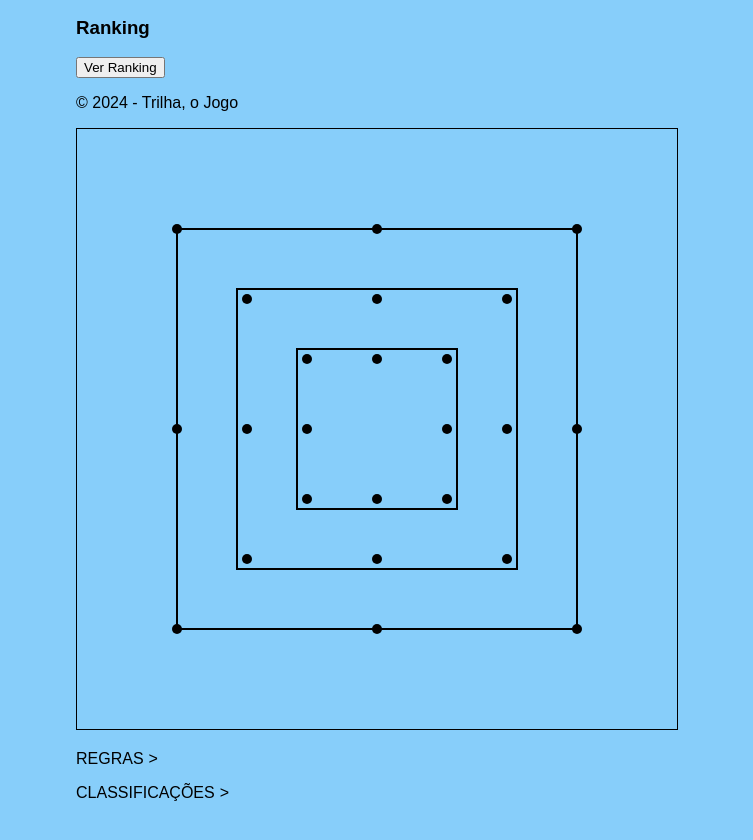
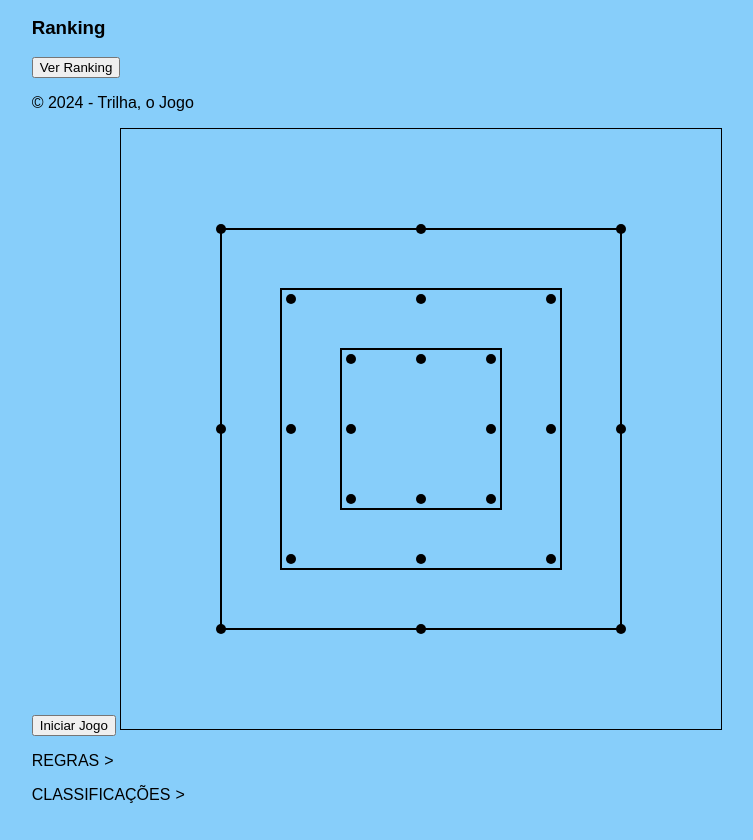
Before and after one commit to mlereno/mlereno.github.io, a plain HTML site: page index.html in a window 1280 px wide. Shown: the part 828-1668 px from the top of the page, without its empty margins (263-1016 px from the left). Drawn offline with Linux system fonts and the light colour scheme.

Commit message:
Update index.html

```diff
--- a/index.html
+++ b/index.html
@@ -52,7 +52,9 @@
     </footer>
 
     <!-- Scripts -->
-        <canvas id="gameCanvas" width="600" height="600" style="border:1px solid #000;"></canvas>
+        <button id="btnIniciar">Iniciar Jogo</button>
+<canvas id="gameCanvas" width="600" height="600" style="border:1px solid #000;"></canvas>
+
     <script type="module" src="./index.js"></script>
     <script type="module" src="./auth.js"></script>
     <script type="module" src="./utils.js"></script>
```
